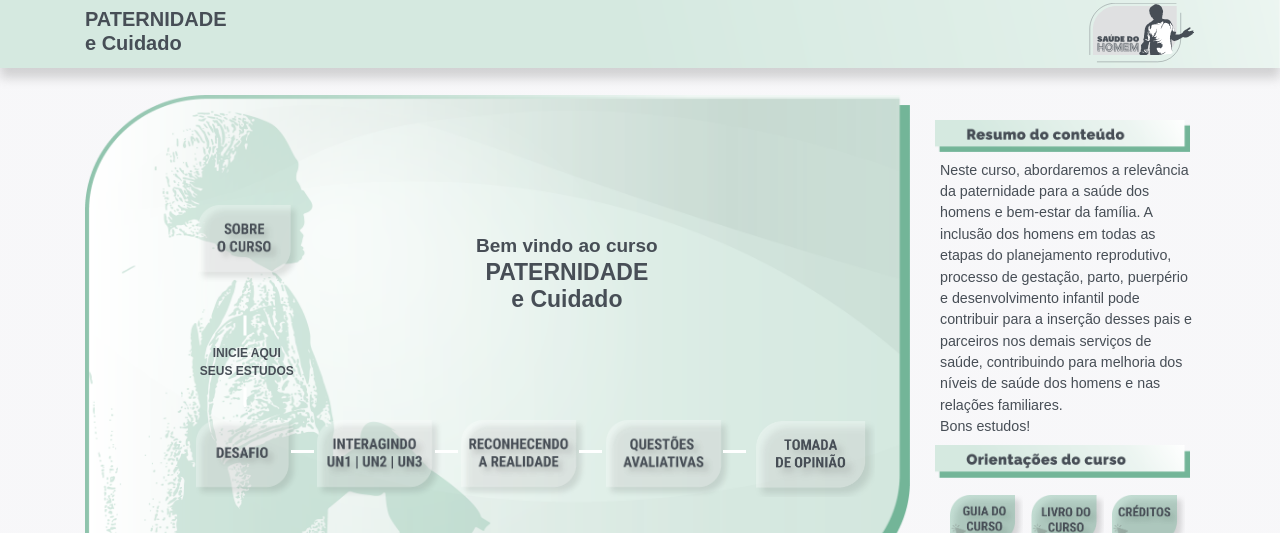
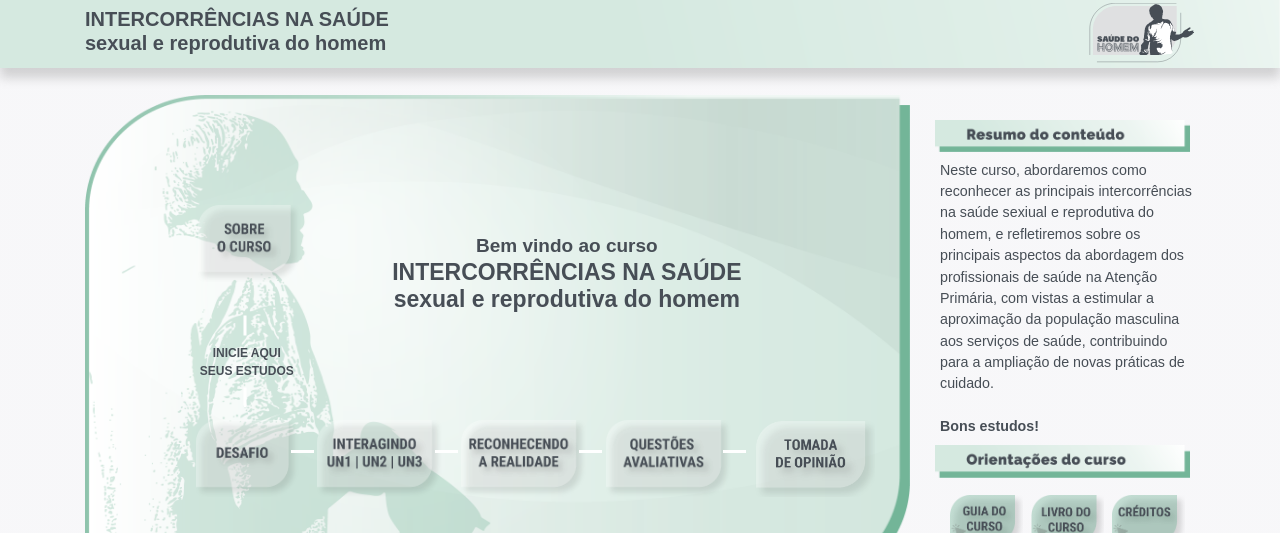
Before and after one commit to materiais-unasus-ufsc/sh-intercorrencias, a website: page src/moodleface.html in a window 1280 px wide. Shown: the top 533 px of the page. Drawn offline with nearby package versions, Linux system fonts and the light colour scheme; a web font is replaced by a local one.

Commit message:
Atualiza resumo e títulos

```diff
--- a/src/moodleface.html
+++ b/src/moodleface.html
@@ -57,8 +57,7 @@
                 text-align: left;
                 font-family: 'Rawline', sans-serif; font-weight: 800;
               " class="testeira">
-            PATERNIDADE<br />
-            e Cuidado
+            <span>INTERCORRÊNCIAS NA SAÚDE</span><br>sexual e reprodutiva do homem
           </h5>
 
           <img src="img/icon--saude-do-homem.svg" style="
@@ -95,8 +94,8 @@
                       top: 10px;
                     " class="titulotesteira">
                   <span style="font-size: 19px">Bem vindo ao curso</span><br />
-                  <b style="font-family: 'Rawline', sans-serif; font-weight: 800;">PATERNIDADE<br />
-                    e Cuidado</b>
+                  <b style="font-family: 'Rawline', sans-serif; font-weight: 800;">INTERCORRÊNCIAS NA SAÚDE<br />
+                    sexual e reprodutiva do homem</b>
                   <!--na <br> Atenção Primária à Saúde-->
                 </h5>
               </div>
@@ -171,8 +170,8 @@
                           top: 10px;
                         " class="titulotesteira">
                       <span style="font-size: 19px">Bem vindo ao curso</span><br />
-                      <b style="font-family: 'Rawline', sans-serif; font-weight: 800;">PATERNIDADE<br />
-                        e Cuidado</b>
+                      <b style="font-family: 'Rawline', sans-serif; font-weight: 800;">INTERCORRÊNCIAS NA SAÚDE<br />
+                        sexual e reprodutiva do homem</b>
                       <!--na <br> Atenção Primária à Saúde-->
                     </h5>
                   </div>
@@ -322,14 +321,8 @@
         <img src="img/moodleface/lineResumo.png" alt="" width="100%;"
           style="margin-top: -40px; margin-left: -5px !important" class="moodleDireitaTopo" />
         <p style="font-size: 0.75em; margin-top: -10px; color: #474e56" class="textoMoodle">
-          Neste curso, abordaremos a relevância da paternidade para a saúde
-          dos homens e bem-estar da família. A inclusão dos homens em todas as
-          etapas do planejamento reprodutivo, processo de gestação, parto,
-          puerpério e desenvolvimento infantil pode contribuir para a inserção
-          desses pais e parceiros nos demais serviços de saúde, contribuindo
-          para melhoria dos níveis de saúde dos homens e nas relações
-          familiares.
-          <br />Bons estudos!
+          Neste curso, abordaremos como reconhecer as principais intercorrências na saúde sexiual e reprodutiva do homem, e refletiremos sobre os principais aspectos da abordagem dos profissionais de saúde na Atenção Primária, com vistas a estimular a aproximação da população masculina aos serviços de saúde, contribuindo para a ampliação de novas práticas de cuidado.
+          <br /><br /><b>Bons estudos!</b>
         </p>
         <img src="img/moodleface/lineCurso.png" alt="" width="100%"
           style="margin-top: -20px; margin-left: -5px !important" class="moodleDireitaEmbaixo" />
```
